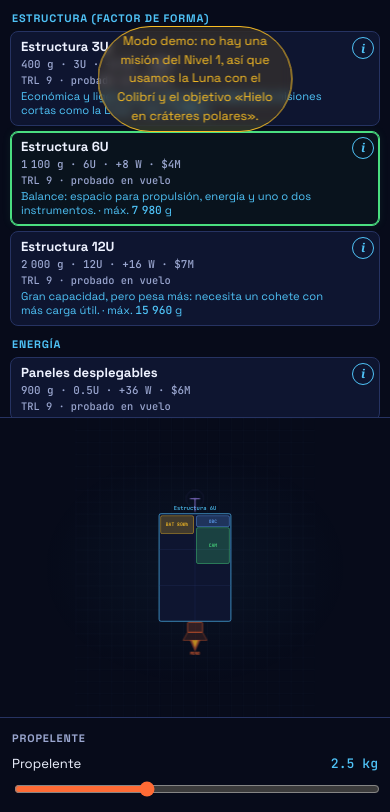
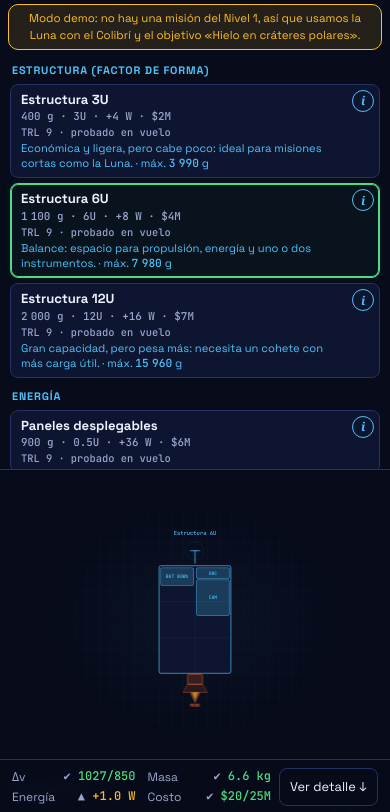
Before and after one commit to Andreushin/exploradores-de-orbita, a plain HTML site: page nivel2/index.html in a window 390 px wide. Shown: the part 30-842 px from the top of the page. Drawn offline with Linux system fonts and the light colour scheme.

Commit message:
fix(taller): visor con colores del juego, resumen en celular y textos en ES/EN
- La caja de consejos vacía ya no se ve: `display: grid` pisaba al atributo
  hidden (error de #67 que el visor heredaba).
- El rótulo «Estructura 6U» ya no queda debajo de la antena.
- El visor usa solo los tokens --n2-*: naranja para propulsión y azul para
  el resto. Verde, amarillo y rojo quedan para ✔ / ▲ / ✘.
- Vuelve la barra de resumen fija en celular de #67, que el visor había quitado.
- El aviso de modo demo deja de flotar sobre el catálogo en celular.
- Rótulos accesibles, «Recursos», «Reiniciar» y el objetivo salen de
  textos.js y cambian con el idioma.
- docs/niveles/nivel-2.md describe el layout y el visor.

```diff
--- a/nivel2/index.html
+++ b/nivel2/index.html
@@ -64,6 +64,9 @@
 
   </div>
 
+  <!-- Celular: resumen fijo abajo (en escritorio la telemetría ya está a la vista) -->
+  <div class="n2-mini" id="n2-mini"></div>
+
   <!-- Popover TRL (contenedor de popovers generados por JS) -->
   <div id="n2-pops" class="n2-pops"></div>
 
--- a/nivel2/nivel2.css
+++ b/nivel2/nivel2.css
@@ -270,6 +270,7 @@ body.n2 {
 .n2-pending { color: var(--n2-muted); }
 .n2-pending-note { margin: 0; color: var(--n2-muted); font-size: 0.72rem; }
 .n2-tips { list-style: none; margin: 0; padding: 7px 10px; display: grid; gap: 5px; font-size: 0.75rem; border: 1px solid var(--n2-warn); border-radius: 8px; color: var(--n2-text); }
+.n2-tips[hidden], .n2-pending-note[hidden] { display: none; } /* si no, `display` pisa al atributo hidden y queda una caja vacía */
 .n2-footer { display: flex; gap: 8px; }
 .n2-footer a, .n2-footer button { flex: 1; text-align: center; }
 .n2-sr { position: absolute; width: 1px; height: 1px; overflow: hidden; clip: rect(0 0 0 0); white-space: nowrap; }
@@ -395,9 +396,31 @@ body.n2 {
   #n2-chassis { transition: none; }
 }
 
+/* ── Celular: resumen fijo abajo ── */
+.n2-mini { display: none; }
+.n2-sr { position: absolute; width: 1px; height: 1px; overflow: hidden; clip: rect(0 0 0 0); white-space: nowrap; }
+
 /* ── Responsive ── */
 @media (max-width: 860px) {
-  body.n2 { height: auto; overflow: auto; display: block; }
+  body.n2 { height: auto; overflow: auto; display: block; padding-bottom: 84px; }
+  /* El aviso de modo demo deja de flotar sobre el catálogo: entra en el flujo, debajo de la barra */
+  .n2-toasts { position: static; transform: none; padding: 6px 8px 0; }
+  .n2-toast { border-radius: 10px; font-size: 0.72rem; max-width: none; }
+  .n2-mini {
+    position: fixed; left: 0; right: 0; bottom: 0; z-index: 40;
+    display: grid; grid-template-columns: 1fr auto; gap: 8px; align-items: center;
+    padding: 8px 12px calc(8px + env(safe-area-inset-bottom));
+    background: rgba(7, 11, 26, 0.94); border-top: 1px solid var(--n2-border); backdrop-filter: blur(6px);
+  }
+  .n2-mini-list { list-style: none; margin: 0; padding: 0; display: grid; grid-template-columns: repeat(2, minmax(0, 1fr)); gap: 2px 12px; font-size: 0.75rem; }
+  .n2-mini-list li { display: flex; justify-content: space-between; gap: 6px; min-width: 0; }
+  .n2-mini-list span { color: var(--n2-muted); }
+  .n2-mini-list b { font: 500 0.75rem var(--n2-mono); white-space: nowrap; }
+  .n2-mini-list .lvl-ok b { color: var(--n2-ok); }
+  .n2-mini-list .lvl-warn b { color: var(--n2-warn); }
+  .n2-mini-list .lvl-danger b { color: var(--n2-danger); }
+  .n2-mini-list .lvl-pending b { color: var(--n2-muted); }
+  .n2-mini-more { padding: 8px 10px; font-size: 0.8rem; white-space: nowrap; }
   .n2-workspace { display: flex; flex-direction: column; }
   .n2-col-viewer { height: 300px; border-bottom: 1px solid var(--n2-border); flex-shrink: 0; }
   .n2-col-catalog { border-right: none; border-bottom: 1px solid var(--n2-border); max-height: 420px; }
--- a/nivel2/nivel2.js
+++ b/nivel2/nivel2.js
@@ -92,15 +92,18 @@ const U_SIZE = 72;   // px por celda U en el viewBox 480×600
 const MIN_PIECE_H = 22;
 const PIECE_GAP = 2;
 
-// Colores por categoría/subsistema
-const CAT_COLOR = {
-  power: '#fbbf24',
-  propulsion: '#ff6b35',
-  comms: '#a78bfa',
-  adcs: '#34d399',
-  obc: '#60a5fa',
-  instrument: '#4ade80',
-};
+// Colores del visor: solo los tokens del nivel (--n2-*), leídos del CSS. Verde, amarillo y rojo quedan
+// reservados para ✔ / ▲ / ✘: la categoría de cada pieza la dice su rótulo, no el color.
+let C = {};
+function palette() {
+  const css = getComputedStyle(document.documentElement);
+  const tok = (name) => css.getPropertyValue(name).trim();
+  C = {
+    accent: tok('--n2-accent'), info: tok('--n2-info'), warn: tok('--n2-warn'), danger: tok('--n2-danger'),
+    muted: tok('--n2-muted'), border: tok('--n2-border'), surface: tok('--n2-surface'),
+  };
+}
+const pieceColor = (piece) => (piece.category === 'propulsion' ? C.accent : C.info);
 
 // Etiqueta corta para cada pieza en el SVG
 const PIECE_ABBR = {
@@ -173,6 +176,7 @@ function hexAlpha(hex, a) {
 function renderSVG() {
   const root = $('n2-cubesat');
   root.replaceChildren();
+  palette();
   const sat = m.satellite;
 
   if (!sat.formFactor) {
@@ -181,7 +185,7 @@ function renderSVG() {
     icon.textContent = '🛰️';
     const hint = svgEl('text', {
       x: '240', y: '300', 'text-anchor': 'middle',
-      fill: '#9aa6cf', 'font-size': '12.5',
+      fill: C.muted, 'font-size': '12.5',
       'font-family': '"Space Grotesk",system-ui,sans-serif',
     });
     hint.textContent = t('pickStructure') + ' →';
@@ -197,27 +201,28 @@ function renderSVG() {
   const chassisRect = svgEl('rect', {
     id: 'n2-chassis',
     x: geom.x, y: geom.y, width: geom.w, height: geom.h,
-    fill: '#0e1530', stroke: '#4fc3f7', 'stroke-width': '1.5', rx: '4',
+    fill: C.surface, stroke: C.info, 'stroke-width': '1.5', rx: '4',
   });
   chassisG.append(chassisRect);
 
   // Líneas de celda U (rejilla interna)
   for (let col = 0; col <= geom.cols; col++) {
     const lx = geom.x + col * U_SIZE;
-    const line = svgEl('line', { x1: lx, y1: geom.y, x2: lx, y2: geom.y + geom.h, stroke: '#263362', 'stroke-width': '0.6' });
+    const line = svgEl('line', { x1: lx, y1: geom.y, x2: lx, y2: geom.y + geom.h, stroke: C.border, 'stroke-width': '0.6' });
     chassisG.append(line);
   }
   for (let row = 0; row <= geom.rows; row++) {
     const ly = geom.y + row * U_SIZE;
-    const line = svgEl('line', { x1: geom.x, y1: ly, x2: geom.x + geom.w, y2: ly, stroke: '#263362', 'stroke-width': '0.6' });
+    const line = svgEl('line', { x1: geom.x, y1: ly, x2: geom.x + geom.w, y2: ly, stroke: C.border, 'stroke-width': '0.6' });
     chassisG.append(line);
   }
 
   // Etiqueta del factor de forma encima del chasis
   const struct = data.pieces.find((p) => p.id === sat.formFactor);
+  const hasAntenna = sat.pieces.includes('comm-uhf') || sat.pieces.includes('comm-x');
   const ffLbl = svgEl('text', {
-    x: geom.x + geom.w / 2, y: geom.y - 8,
-    'text-anchor': 'middle', fill: '#4fc3f7',
+    x: geom.x + geom.w / 2, y: geom.y - (hasAntenna ? 62 : 10),
+    'text-anchor': 'middle', fill: C.info,
     'font-family': '"JetBrains Mono",monospace', 'font-size': '11', 'font-weight': '500',
   });
   ffLbl.textContent = struct ? tx(struct.name) : '';
@@ -231,7 +236,7 @@ function renderSVG() {
   const internalG = svgEl('g');
 
   packed.forEach(({ piece, x, y, w, h, overflow, idx }) => {
-    const color = CAT_COLOR[piece.category] || '#9aa6cf';
+    const color = pieceColor(piece);
     const g = svgEl('g', {
       class: 'n2-svg-piece',
       style: `animation-delay:${idx * 0.06}s`,
@@ -239,7 +244,7 @@ function renderSVG() {
     const rect = svgEl('rect', {
       x, y, width: w, height: h,
       fill: hexAlpha(color, 0.22),
-      stroke: overflow ? '#ff7a7a' : color,
+      stroke: overflow ? C.danger : color,
       'stroke-width': overflow ? '1.5' : '0.9',
       rx: '3',
       class: overflow ? 'n2-svg-overflow' : '',
@@ -271,20 +276,20 @@ function renderSVG() {
         const sx = startX + i * (segW + 2);
         const seg = svgEl('rect', {
           x: sx, y: panelY, width: segW, height: panelH,
-          fill: hexAlpha('#60a5fa', 0.28), stroke: '#4fc3f7',
+          fill: hexAlpha(C.info, 0.28), stroke: C.info,
           'stroke-width': '0.75', rx: '1.5',
         });
         // Línea central de la celda solar (aspecto de panel fotovoltaico)
         const mid = svgEl('line', {
           x1: sx, y1: panelY + panelH / 2,
           x2: sx + segW, y2: panelY + panelH / 2,
-          stroke: '#4fc3f7', 'stroke-width': '0.4', opacity: '0.6',
+          stroke: C.info, 'stroke-width': '0.4', opacity: '0.6',
         });
         // Línea vertical
         const vm = svgEl('line', {
           x1: sx + segW / 2, y1: panelY,
           x2: sx + segW / 2, y2: panelY + panelH,
-          stroke: '#4fc3f7', 'stroke-width': '0.4', opacity: '0.6',
+          stroke: C.info, 'stroke-width': '0.4', opacity: '0.6',
         });
         g.append(seg, mid, vm);
       }
@@ -309,7 +314,7 @@ function renderSVG() {
     // Cuerpo del motor
     const body = svgEl('rect', {
       x: tx0, y: ty0, width: BW, height: BH * 0.55,
-      fill: hexAlpha('#ff6b35', 0.18), stroke: '#ff6b35',
+      fill: hexAlpha(C.accent, 0.18), stroke: C.accent,
       'stroke-width': '1', rx: '2',
     });
     // Tobera (polígono que se ensancha)
@@ -319,25 +324,25 @@ function renderSVG() {
     const ny0 = ty0 + BH * 0.55;
     const nozzle = svgEl('polygon', {
       points: `${nx - BW / 2},${ny0} ${nx + BW / 2},${ny0} ${nx + nW / 2},${ny0 + nH} ${nx - nW / 2},${ny0 + nH}`,
-      fill: hexAlpha('#ff6b35', 0.12), stroke: '#ff6b35', 'stroke-width': '0.75',
+      fill: hexAlpha(C.accent, 0.12), stroke: C.accent, 'stroke-width': '0.75',
     });
     // Llama animada
     const flameG = svgEl('g', { class: 'n2-svg-flame' });
     const flameBase = ny0 + nH;
     const flame1 = svgEl('polygon', {
       points: `${nx - BW * 0.35},${flameBase} ${nx + BW * 0.35},${flameBase} ${nx},${flameBase + 22}`,
-      fill: '#ff6b35', opacity: '0.65',
+      fill: C.accent, opacity: '0.65',
     });
     const flame2 = svgEl('polygon', {
       points: `${nx - BW * 0.2},${flameBase} ${nx + BW * 0.2},${flameBase} ${nx},${flameBase + 14}`,
-      fill: '#fbbf24', opacity: '0.9',
+      fill: C.warn, opacity: '0.9',
     });
     flameG.append(flame1, flame2);
 
     // Etiqueta
     const lbl = svgEl('text', {
       x: nx, y: flameBase + 30,
-      'text-anchor': 'middle', fill: '#ff6b35',
+      'text-anchor': 'middle', fill: C.accent,
       'font-family': '"JetBrains Mono",monospace', 'font-size': '8.5',
     });
     lbl.textContent = propId === 'prop-ion' ? 'ION ⚡' : propId === 'prop-cold' ? 'GAS' : 'MONO';
@@ -358,12 +363,12 @@ function renderSVG() {
       // Dipolo UHF: vástago + brazo en T + ondas
       const ax = hasXBand ? geom.x + geom.w * 0.32 : geom.x + geom.w * 0.5;
       const uhfG = svgEl('g');
-      uhfG.append(svgEl('line', { x1: ax, y1: topY, x2: ax, y2: topY - 26, stroke: '#a78bfa', 'stroke-width': '1.5' }));
-      uhfG.append(svgEl('line', { x1: ax - 10, y1: topY - 26, x2: ax + 10, y2: topY - 26, stroke: '#a78bfa', 'stroke-width': '1.5' }));
+      uhfG.append(svgEl('line', { x1: ax, y1: topY, x2: ax, y2: topY - 26, stroke: C.info, 'stroke-width': '1.5' }));
+      uhfG.append(svgEl('line', { x1: ax - 10, y1: topY - 26, x2: ax + 10, y2: topY - 26, stroke: C.info, 'stroke-width': '1.5' }));
       for (let i = 0; i < 3; i++) {
         const sig = svgEl('circle', {
           cx: ax, cy: topY - 26, r: (i + 1) * 5.5,
-          fill: 'none', stroke: '#a78bfa',
+          fill: 'none', stroke: C.info,
           'stroke-width': '0.6', opacity: '0.55',
           class: 'n2-svg-signal',
           style: `animation-delay:${i * 0.52}s`,
@@ -377,15 +382,15 @@ function renderSVG() {
       // Plato parabólico banda X + ondas
       const ax = hasUHF ? geom.x + geom.w * 0.68 : geom.x + geom.w * 0.5;
       const xbG = svgEl('g');
-      xbG.append(svgEl('line', { x1: ax, y1: topY, x2: ax, y2: topY - 18, stroke: '#a78bfa', 'stroke-width': '1.5' }));
+      xbG.append(svgEl('line', { x1: ax, y1: topY, x2: ax, y2: topY - 18, stroke: C.info, 'stroke-width': '1.5' }));
       xbG.append(svgEl('path', {
         d: `M ${ax - 14} ${topY - 18} Q ${ax} ${topY - 34} ${ax + 14} ${topY - 18}`,
-        fill: hexAlpha('#a78bfa', 0.18), stroke: '#a78bfa', 'stroke-width': '1.4',
+        fill: hexAlpha(C.info, 0.18), stroke: C.info, 'stroke-width': '1.4',
       }));
       for (let i = 0; i < 3; i++) {
         const sig = svgEl('circle', {
           cx: ax, cy: topY - 34, r: (i + 1) * 5,
-          fill: 'none', stroke: '#a78bfa',
+          fill: 'none', stroke: C.info,
           'stroke-width': '0.6', opacity: '0.55',
           class: 'n2-svg-signal',
           style: `animation-delay:${i * 0.52}s`,
@@ -407,12 +412,12 @@ function renderSVG() {
     rtgG.append(svgEl('line', {
       x1: geom.x + geom.w, y1: ry0 + 25,
       x2: rx0, y2: ry0 + 25,
-      stroke: '#ff6b35', 'stroke-width': '1.2', 'stroke-dasharray': '3,2',
+      stroke: C.accent, 'stroke-width': '1.2', 'stroke-dasharray': '3,2',
     }));
     // Cuerpo
     rtgG.append(svgEl('rect', {
       x: rx0, y: ry0, width: 18, height: 50,
-      fill: hexAlpha('#ff6b35', 0.18), stroke: '#ff6b35',
+      fill: hexAlpha(C.accent, 0.18), stroke: C.accent,
       'stroke-width': '1', rx: '3',
     }));
     // Aletas de disipación naranja
@@ -420,13 +425,13 @@ function renderSVG() {
       rtgG.append(svgEl('rect', {
         x: rx0 + 18, y: ry0 + i * 12 + 2,
         width: 9, height: 8,
-        fill: hexAlpha('#ff6b35', 0.3), stroke: '#ff6b35',
+        fill: hexAlpha(C.accent, 0.3), stroke: C.accent,
         'stroke-width': '0.5', rx: '1',
       }));
     }
     const rtgLbl = svgEl('text', {
       x: rx0 + 9, y: ry0 + 60,
-      'text-anchor': 'middle', fill: '#ff6b35',
+      'text-anchor': 'middle', fill: C.accent,
       'font-family': '"JetBrains Mono",monospace', 'font-size': '8',
     });
     rtgLbl.textContent = 'RTG';
@@ -440,7 +445,7 @@ function renderSVG() {
     if (usedU > struct.volumeU) {
       const ovfl = svgEl('text', {
         x: '240', y: '586',
-        'text-anchor': 'middle', fill: '#ff7a7a',
+        'text-anchor': 'middle', fill: C.danger,
         'font-family': '"JetBrains Mono",monospace', 'font-size': '10',
         class: 'n2-svg-overflow',
         filter: 'url(#n2-glow-sm)',
@@ -618,6 +623,7 @@ function renderTelem() {
       propRow.querySelector('output').textContent = `${fmt(e.target.value)} kg`;
       const preview = { ...m, satellite: { ...sat, propellantKg: Number(e.target.value) } };
       metersDiv.innerHTML = metersHTML(preview);
+      renderMini(validateDesign(preview, data));
     });
     input.addEventListener('change', (e) => setSatellite({ propellantKg: Number(e.target.value) }));
     propSec.append(ph, propRow);
@@ -629,7 +635,7 @@ function renderTelem() {
   metersSec.className = 'n2-telem-section';
   const mh = document.createElement('p');
   mh.className = 'n2-telem-heading';
-  mh.textContent = lang === 'en' ? 'Resources' : 'Recursos';
+  mh.textContent = t('resources');
   metersSec.append(mh, metersDiv);
   telem.append(metersSec);
 
@@ -672,6 +678,7 @@ function renderTelem() {
 
   checksSec.append(ch, list, pendingNote, tipsBox);
   telem.append(checksSec);
+  renderMini(result);
 
   // — Botones Atrás / Lanzar —
   const footer = document.createElement('div');
@@ -697,6 +704,28 @@ function renderTelem() {
   telem.append(footer);
 }
 
+// --- Celular: resumen fijo abajo con los 4 medidores clave ---------------------------
+const MINI_MARK = { ok: '✔', warn: '▲', danger: '✘', pending: '○' };
+function renderMini(result) {
+  const box = $('n2-mini');
+  if (!box) return;
+  const x = result.metrics;
+  const dest = data.missions.find((d) => d.id === m.missionId);
+  const M = meterData(x, dest, m.budget.space);
+  const items = [
+    { label: 'Δv', d: M.dv, value: M.dv.level === 'pending' ? '—' : `${fmt(x.dv, 0)}/${fmt(M.dv.required, 0)}` },
+    { label: t('mass'), d: M.mass, value: M.mass.level === 'pending' ? '—' : `${fmt(x.wet, 1)} kg` },
+    { label: t('powerShort'), d: M.power, value: M.power.level === 'pending' ? '—' : signedW(M.power.net) },
+    { label: t('cost'), d: M.cost, value: `$${x.cost}/${m.budget.space}M` },
+  ];
+  const okN = result.checks.filter((c) => checkState(c, x) === 'ok').length;
+  box.innerHTML = `
+    <ul class="n2-mini-list">${items.map((it) => `<li class="lvl-${it.d.level}"><span>${it.label}</span><b><span aria-hidden="true">${MINI_MARK[it.d.level]}</span> ${it.value}</b></li>`).join('')}</ul>
+    <button type="button" class="n2-btn n2-btn-ghost n2-mini-more">${t('mini.more')}</button>
+    <span class="n2-sr">${t('mini.status', { n: okN, t: result.checks.length })}</span>`;
+  box.querySelector('.n2-mini-more').addEventListener('click', () => $('n2-telem').scrollIntoView({ behavior: 'smooth', block: 'start' }));
+}
+
 // ═════════════════════════════════════════════════════════
 // RENDER PRINCIPAL
 // ═════════════════════════════════════════════════════════
@@ -712,12 +741,16 @@ function render() {
   $('n2-menu').title = t('menu');
   $('n2-lang').textContent = t('lang');
   $('n2-lang').setAttribute('aria-label', t('langLabel'));
-  $('n2-reset').title = lang === 'en' ? 'Reset assembly' : 'Reiniciar ensamblaje';
+  $('n2-reset').title = t('reset');
+  $('n2-reset').setAttribute('aria-label', t('reset'));
+  $('n2-catalog').setAttribute('aria-label', t('a11y.catalog'));
+  document.querySelector('.n2-col-viewer').setAttribute('aria-label', t('a11y.viewer'));
+  $('n2-telem').setAttribute('aria-label', t('a11y.telem'));
 
   // Objetivo en la barra superior
   const objBar = $('n2-topbar-obj');
   if (target) {
-    objBar.innerHTML = `🎯 <strong>${tx(target)}</strong> — ${lang === 'en' ? 'Incompatible instruments appear grey' : 'Los instrumentos incompatibles aparecen en gris'}`;
+    objBar.innerHTML = `🎯 ${t('objective', { target: `<strong>${esc(tx(target))}</strong>` })}`;
   } else {
     objBar.textContent = t('title');
   }
@@ -766,6 +799,6 @@ async function boot() {
 if (typeof document !== 'undefined' && document.getElementById('n2-catalog')) {
   boot().catch((err) => {
     console.error(err);
-    $('n2-catalog').innerHTML = `<p style="color:#ff7a7a;padding:12px">${t('loadError')}: ${esc(err.message)}. ${t('serveHint')} <code>python3 -m http.server</code>.</p>`;
+    $('n2-catalog').innerHTML = `<p class="n2-bad" style="padding:12px">${t('loadError')}: ${esc(err.message)}. ${t('serveHint')} <code>python3 -m http.server</code>.</p>`;
   });
 }
--- a/nivel2/textos.js
+++ b/nivel2/textos.js
@@ -54,6 +54,9 @@ export const TEXTOS = {
     loadError: 'No se pudieron cargar los datos del juego',
     serveHint: 'Sirve la carpeta con',
     pickStructure: 'Elige una estructura',
+    resources: 'Recursos',
+    reset: 'Reiniciar ensamblaje',
+    a11y: { catalog: 'Catálogo de piezas', viewer: 'Vista del CubeSat ensamblado', telem: 'Telemetría y verificaciones' },
     noBattery: 'Sin batería: hace falta si hay eclipses o quemados',
     pendingHint: '○ = pendiente: elige una estructura para validar el resto.',
     pendingBattery: '○ = pendiente: todavía no hay nada que necesite batería.',
@@ -136,6 +139,9 @@ export const TEXTOS = {
     loadError: 'Could not load the game data',
     serveHint: 'Serve the folder with',
     pickStructure: 'Pick a structure',
+    resources: 'Resources',
+    reset: 'Reset assembly',
+    a11y: { catalog: 'Parts catalog', viewer: 'Assembled CubeSat view', telem: 'Telemetry and checks' },
     noBattery: 'No battery: needed if there are eclipses or burns',
     pendingHint: '○ = pending: pick a structure to check the rest.',
     pendingBattery: '○ = pending: nothing needs a battery yet.',
```
Also changed, not shown: docs/niveles/nivel-2.md (+4 -1 lines).
